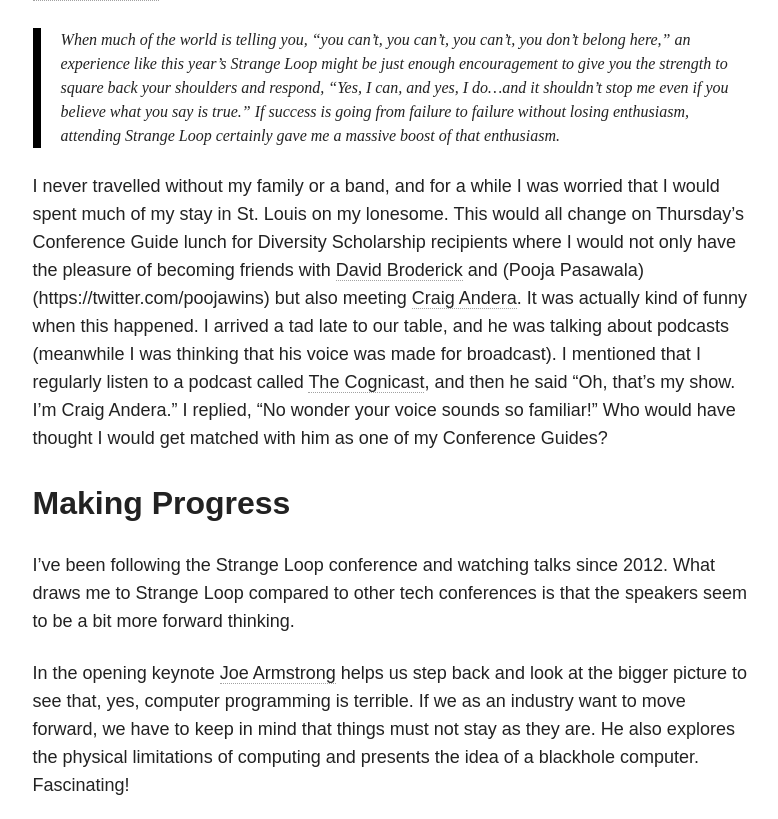
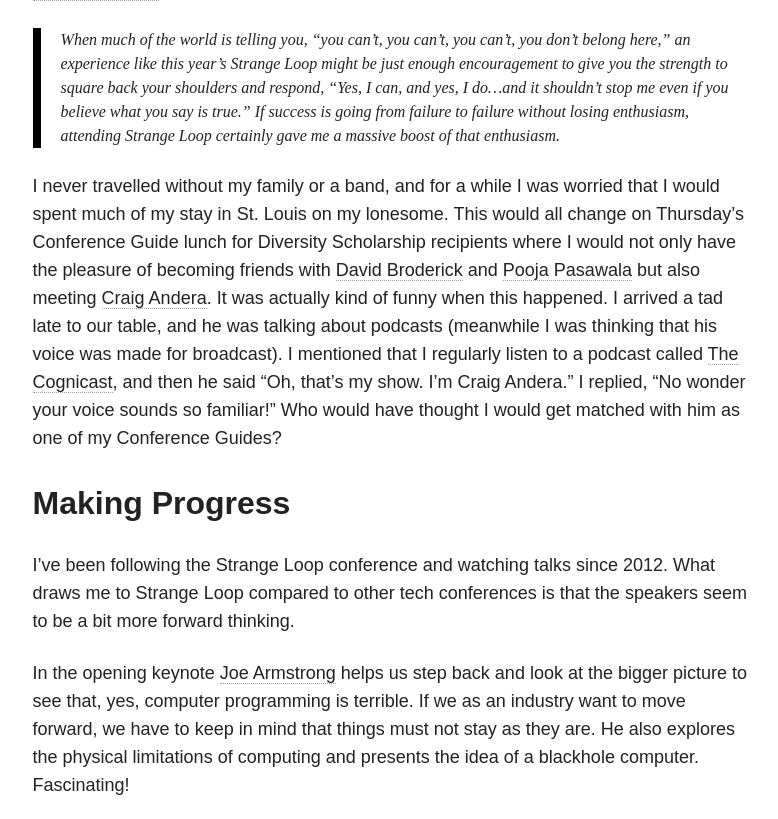
Before and after one commit to krisc/krisc.github.io, a Jekyll site: the page built from _posts/blog/2014-09-24-StrangeLoop2014.md, in a window 1280 px wide and 900 px high, scrolled down 1668 px, cut to the strip 0-819 px from the top of the window. Shown: the whole strip, without its empty margins (347-1125 px from the left). Built offline with Jekyll 4.4.1, drawn with Linux system fonts in a browser that asks for light colours; nearby versions of some CDN libraries; comment, search, counter and statistics services are not loaded.

Commit message:
fixed pooja link

```diff
--- a/_posts/blog/2014-09-24-StrangeLoop2014.md
+++ b/_posts/blog/2014-09-24-StrangeLoop2014.md
@@ -22,7 +22,7 @@
 
 <blockquote>When much of the world is telling you, “you can’t, you can’t, you can’t, you don’t belong here,” an experience like this year’s Strange Loop might be just enough encouragement to give you the strength to square back your shoulders and respond, “Yes, I can, and yes, I do…and it shouldn’t stop me even if you believe what you say is true.” If success is going from failure to failure without losing enthusiasm, attending Strange Loop certainly gave me a massive boost of that enthusiasm.</blockquote>
 
-I never travelled without my family or a band, and for a while I was worried that I would spent much of my stay in St. Louis on my lonesome. This would all change on Thursday's Conference Guide lunch for Diversity Scholarship recipients where I would not only have the pleasure of becoming friends with [David Broderick](https://twitter.com/Brodlist) and (Pooja Pasawala)(https://twitter.com/poojawins) but also meeting [Craig Andera](https://twitter.com/craigandera). It was actually kind of funny when this happened. I arrived a tad late to our table, and he was talking about podcasts (meanwhile I was thinking that his voice was made for broadcast). I mentioned that I regularly listen to a podcast called [The Cognicast](http://blog.cognitect.com/cognicast), and then he said "Oh, that's my show. I'm Craig Andera." I replied, "No wonder your voice sounds so familiar!" Who would have thought I would get matched with him as one of my Conference Guides?
+I never travelled without my family or a band, and for a while I was worried that I would spent much of my stay in St. Louis on my lonesome. This would all change on Thursday's Conference Guide lunch for Diversity Scholarship recipients where I would not only have the pleasure of becoming friends with [David Broderick](https://twitter.com/Brodlist) and [Pooja Pasawala](https://twitter.com/poojawins) but also meeting [Craig Andera](https://twitter.com/craigandera). It was actually kind of funny when this happened. I arrived a tad late to our table, and he was talking about podcasts (meanwhile I was thinking that his voice was made for broadcast). I mentioned that I regularly listen to a podcast called [The Cognicast](http://blog.cognitect.com/cognicast), and then he said "Oh, that's my show. I'm Craig Andera." I replied, "No wonder your voice sounds so familiar!" Who would have thought I would get matched with him as one of my Conference Guides?
 
 ##Making Progress
 I've been following the Strange Loop conference and watching talks since 2012. What draws me to Strange Loop compared to other tech conferences is that the speakers seem to be a bit more forward thinking.
```
